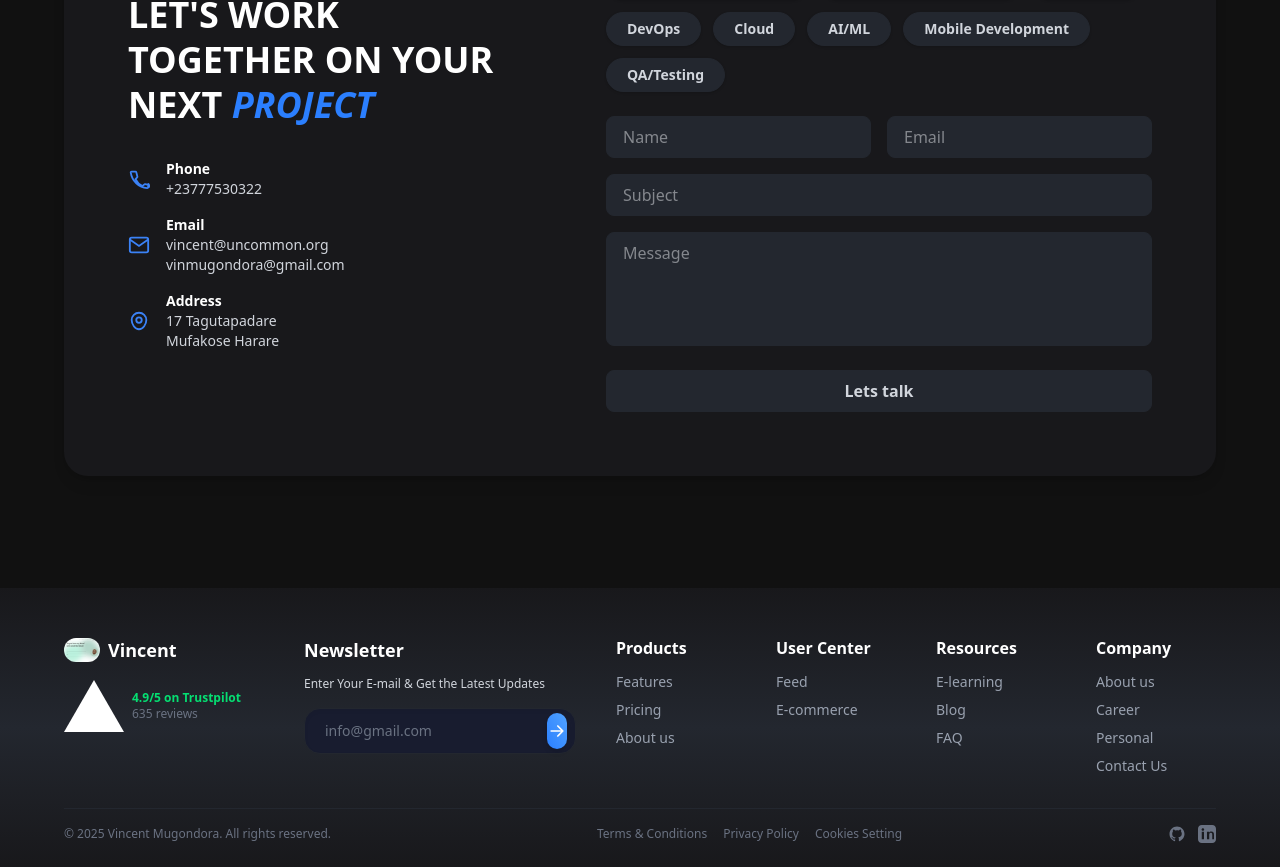
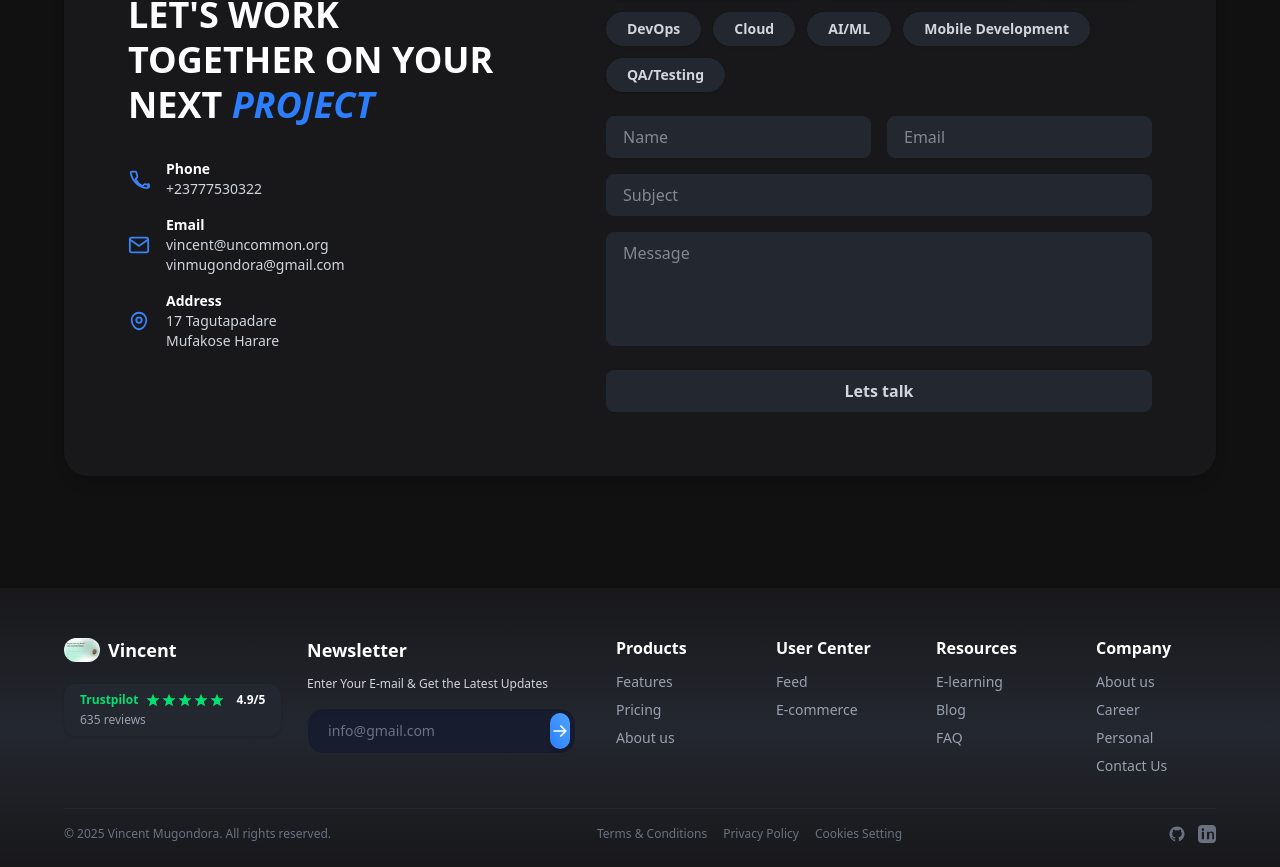
Before and after one commit to VincentMugondora/my_portfolio, a Next.js app: page / in a window 1280 px wide. Shown: the part 3838-4705 px from the top of the page. Built offline with nearby package versions, Linux system fonts and the light colour scheme.

Commit message:
Enhance Footer component: update Trustpilot section with new layout, improved styling, and visual elements for better user engagement and experience.

```diff
--- a/src/components/Footer.tsx
+++ b/src/components/Footer.tsx
@@ -40,12 +40,17 @@ const Footer = () => {
             <Image src="/person.png" alt="Vincent Mugondora" width={36} height={36} className="rounded-full" />
             <span className="font-bold text-white text-lg">Vincent</span>
           </div>
-          <div className="flex items-center gap-2">
-            <Image src="/vercel.svg" alt="Trustpilot" width={60} height={18} />
-            <div className="flex flex-col text-xs">
-              <span className="text-green-400 font-semibold">4.9/5 on Trustpilot</span>
-              <span className="text-gray-500">635 reviews</span>
+          <div className="bg-[#23272F] rounded-xl px-4 py-2 flex flex-col items-start shadow mt-1 w-fit">
+            <div className="flex items-center gap-2 mb-1">
+              <span className="text-green-400 font-bold text-xs">Trustpilot</span>
+              <span className="flex items-center gap-0.5">
+                {[...Array(5)].map((_, i) => (
+                  <svg key={i} width="14" height="14" viewBox="0 0 20 20" fill="currentColor" className="text-green-400"><polygon points="10,1 12.59,7.36 19.51,7.64 14,12.14 15.82,19.02 10,15.5 4.18,19.02 6,12.14 0.49,7.64 7.41,7.36"/></svg>
+                ))}
+              </span>
+              <span className="text-xs text-white font-semibold ml-1">4.9/5</span>
             </div>
+            <span className="text-xs text-gray-400">635 reviews</span>
           </div>
         </div>
         {/* Newsletter */}
```
